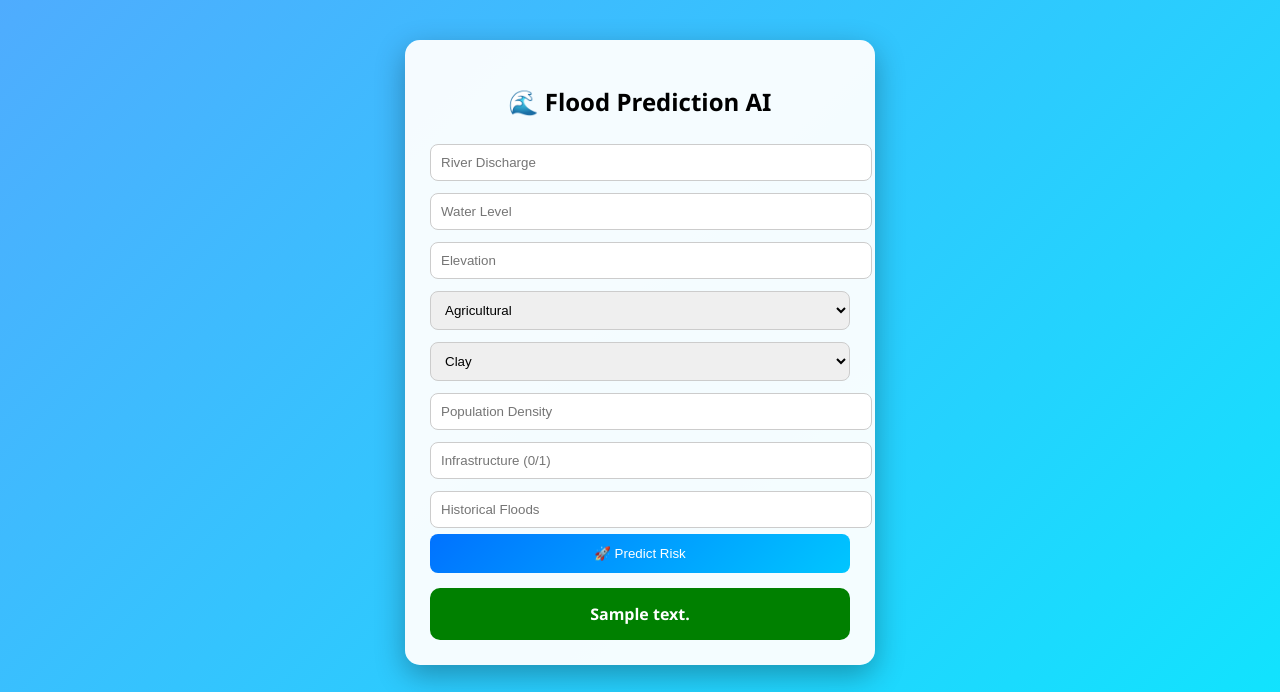
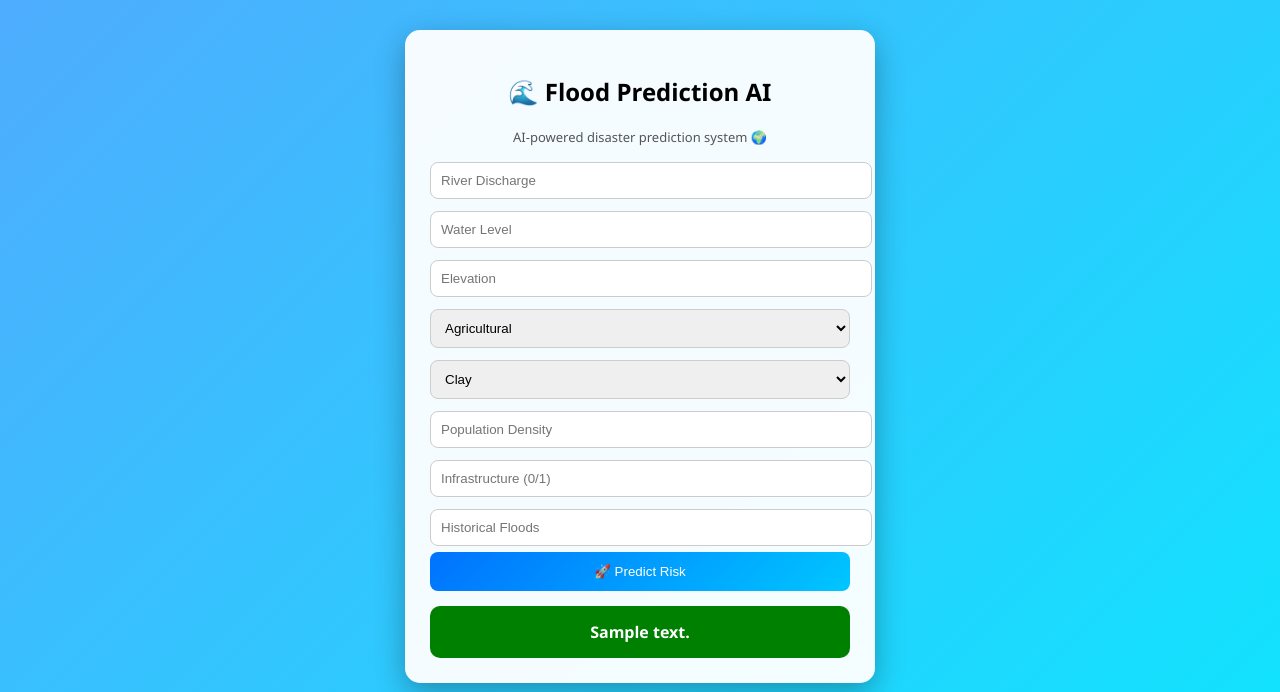
Before and after one commit to allenjoshwa82/flood-ai, a Flask app: template templates/index.html in a window 1280 px wide. Shown: the top 692 px of the page. Run offline with Flask 3, Linux system fonts and the light colour scheme; the template is opened without the code that fills it: most values are stand-ins (such as "Sample title", 1, 10 or a date in 2020); parts of the project's set-up code (start-up, migrations or seed data) failed here and were passed over.

Commit message:
Update index.html

```diff
--- a/templates/index.html
+++ b/templates/index.html
@@ -14,15 +14,20 @@
 
         .container {
             width: 420px;
-            margin: 40px auto;
+            margin: 30px auto;
             background: rgba(255,255,255,0.95);
             padding: 25px;
             border-radius: 15px;
             box-shadow: 0px 10px 30px rgba(0,0,0,0.3);
         }
 
-        h2 {
+        h2 { text-align: center; }
+
+        .subtitle {
             text-align: center;
+            font-size: 13px;
+            color: #555;
+            margin-bottom: 10px;
         }
 
         input, select {
@@ -43,9 +48,7 @@
             cursor: pointer;
         }
 
-        button:hover {
-            transform: scale(1.05);
-        }
+        button:hover { transform: scale(1.05); }
 
         .result {
             margin-top: 15px;
@@ -69,7 +72,7 @@
         }
 
         #map {
-            height: 300px;
+            height: 320px;
             width: 90%;
             margin: 20px auto;
             border-radius: 10px;
@@ -81,8 +84,9 @@
 
 <div class="container">
     <h2>🌊 Flood Prediction AI</h2>
+    <p class="subtitle">AI-powered disaster prediction system 🌍</p>
 
-    <form action="/predict" method="post">
+    <form action="/predict" method="post" onsubmit="loading()">
 
         <input name="river" placeholder="River Discharge" required>
         <input name="water" placeholder="Water Level" required>
@@ -104,11 +108,11 @@
         <input name="infra" placeholder="Infrastructure (0/1)" required>
         <input name="history" placeholder="Historical Floods" required>
 
-        <button type="submit">🚀 Predict Risk</button>
+        <button id="predictBtn" type="submit">🚀 Predict Risk</button>
     </form>
 
     {% if prediction_text %}
-    <div class="result
+    <div id="resultBox" class="result
         {% if 'HIGH' in prediction_text %}high
         {% elif 'MEDIUM' in prediction_text %}medium
         {% else %}low{% endif %}">
@@ -131,7 +135,13 @@
 <script src="https://unpkg.com/leaflet/dist/leaflet.js"></script>
 
 <script>
-// Chatbot
+
+// 🔄 Loading button
+function loading(){
+    document.getElementById("predictBtn").innerText = "Predicting...";
+}
+
+// 🤖 Chatbot
 function sendMsg(){
     let msg = document.getElementById("msg").value;
 
@@ -143,19 +153,45 @@ function sendMsg(){
     .then(res => res.json())
     .then(data => {
         document.getElementById("reply").innerText = data.reply;
+        document.getElementById("msg").value = "";
     });
 }
 
-// Map (Chennai)
+// 🌍 Map
 var map = L.map('map').setView([13.08, 80.27], 10);
 
-L.tileLayer('https://{s}.tile.openstreetmap.org/{z}/{x}/{y}.png', {
-    attribution: '© OpenStreetMap'
-}).addTo(map);
+L.tileLayer('https://{s}.tile.openstreetmap.org/{z}/{x}/{y}.png').addTo(map);
 
-L.marker([13.08, 80.27]).addTo(map)
-    .bindPopup("📍 Chennai Flood Monitoring Area")
-    .openPopup();
+// 📍 Auto location
+navigator.geolocation.getCurrentPosition(function(pos){
+    var lat = pos.coords.latitude;
+    var lon = pos.coords.longitude;
+
+    map.setView([lat, lon], 12);
+
+    L.marker([lat, lon]).addTo(map)
+        .bindPopup("📍 Your Location")
+        .openPopup();
+});
+
+// 🎯 Show risk marker dynamically
+var resultBox = document.getElementById("resultBox");
+
+if(resultBox){
+    let text = resultBox.innerText;
+
+    let color = "green";
+
+    if(text.includes("HIGH")) color = "red";
+    else if(text.includes("MEDIUM")) color = "orange";
+
+    L.circleMarker(map.getCenter(), {
+        color: color,
+        radius: 12
+    }).addTo(map)
+      .bindPopup("Prediction Result")
+      .openPopup();
+}
 
 </script>
 
```
